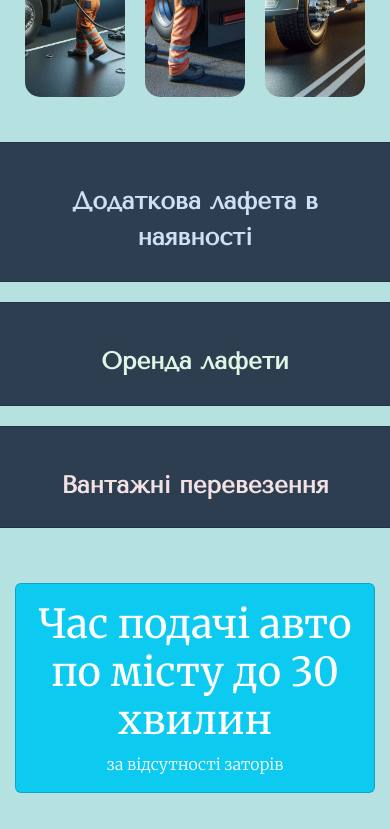
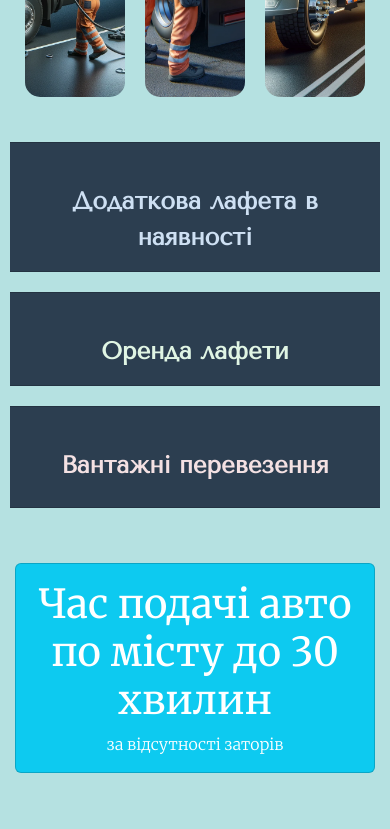
Before and after one commit to MukBet/evaqator, a React (Create React App) app: page / in a window 390 px wide. Shown: the part 780-1609 px from the top of the page. Built offline with nearby package versions, Linux system fonts and the light colour scheme.

Commit message:
updates for devices good look 3

```diff
--- a/src/Lafeta/Lafeta.css
+++ b/src/Lafeta/Lafeta.css
@@ -10,9 +10,9 @@
   .lafeta-line {
     font-family: 'Tenor Sans', sans-serif;
 
-font-weight: initial;
+  font-weight: initial;
     color: rgb(182, 49, 49); /* Цвет текста */
-    margin: 10px 0; /* Отступы между строками */
+    margin: 00px 0; /* Отступы между строками */
   }
 
   .lafeta-first {
@@ -44,10 +44,17 @@ font-weight: initial;
         justify-content: center;
         flex-direction: column; /* Элементы теперь расположены вертикально */
         align-items: center; /* Центрирование элементов по горизонтали */
-        padding: 15px; /* Отступы для контейнера, чтобы картинки не касались краев экрана*/
+        padding: 0px; /* Отступы для контейнера, чтобы картинки не касались краев экрана*/
         padding-top: 10px;/* Добавляем прокрутку, если картинки не помещаются*/
         overflow: hidden; /* Скрываем всё, что выходит за пределы блока */
         gap: 0px; /* Промежуток между ...*/
+        width: '20rem',
+      }
+
+      .lafeta-device {
+        justify-content: center;
+        padding-left: 10px; /* Отступы для контейнера, чтобы картинки не касались краев экрана*/
+        padding-right: 10px; /* Отступы для контейнера, чтобы картинки не касались краев экрана*/
       }
 
     }
--- a/src/Lafeta/Lafeta.js
+++ b/src/Lafeta/Lafeta.js
@@ -4,6 +4,8 @@ import './Lafeta.css'; // Импортируем стили
 
 function Lafeta() {
   return (
+    <>
+    <div className='lafeta-device'>
       <div className="lafeta">
       <Card style={{ width: '25rem', background: '#2c3e50'  }} className="info-block">
         <Card.Body>
@@ -28,6 +30,8 @@ function Lafeta() {
         </Card.Body>
       </Card>
       </div>
+    </div>
+    </>
   );
 }
 
--- a/src/Order/Order.js
+++ b/src/Order/Order.js
@@ -10,6 +10,7 @@ const orderStyles = {
       overflow: 'hidden', /* Скрываем всё, что выходит за пределы блока */
       borderRadius: '15px', /* Скругленные углы для контейнера галереи */
       width: '25rem',
+      paddingRright: '10px', /* Отступы для контейнера, чтобы картинки не касались краев экрана*/
       backgroundColor: '#a5e1e1',
     },
     textSise: {
--- a/src/Price/Price.js
+++ b/src/Price/Price.js
@@ -3,8 +3,9 @@ import Card from 'react-bootstrap/Card';
 const priceStyles = {
   container: {
     justifyContent: 'center',
+    padding: '15px', // Отступы для контейнера, чтобы картинки не касались краев экрана
     overflow: 'hidden', /* Скрываем всё, что выходит за пределы блока */
-    borderRadius: '15px', /* Скругленные углы для контейнера галереи */
+    borderRadius: '5px', /* Скругленные углы для контейнера галереи */
     borderColor: 'black',
     width: '24rem',
   },
@@ -35,7 +36,7 @@ function Price() {
             </h4>
           </div>
           <br></br>
-          <Card style={{ width: '24rem', background: '#2c3e50', color:'white', textAlign:'center' }} className="info-block">
+          <Card style={{ width: '24rem', background: '#2c3e50', color:'white', textAlign:'center', 'padding': '', justifyContent: 'center'}} className="">
             <Card.Body>
             <div class="intro">
               <h2 style={{color:'#e0f5e4'}}>Оренда лафети</h2>
```
Lines whose indentation alone changed are shown as unchanged.
